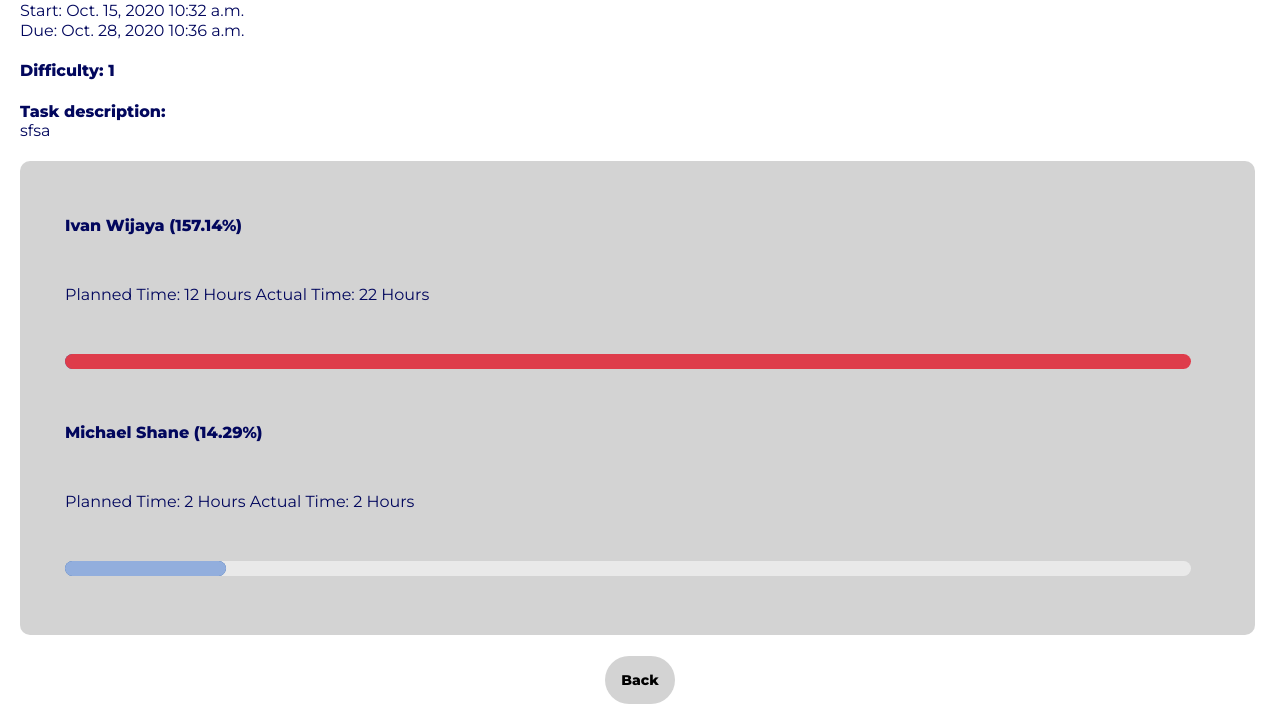
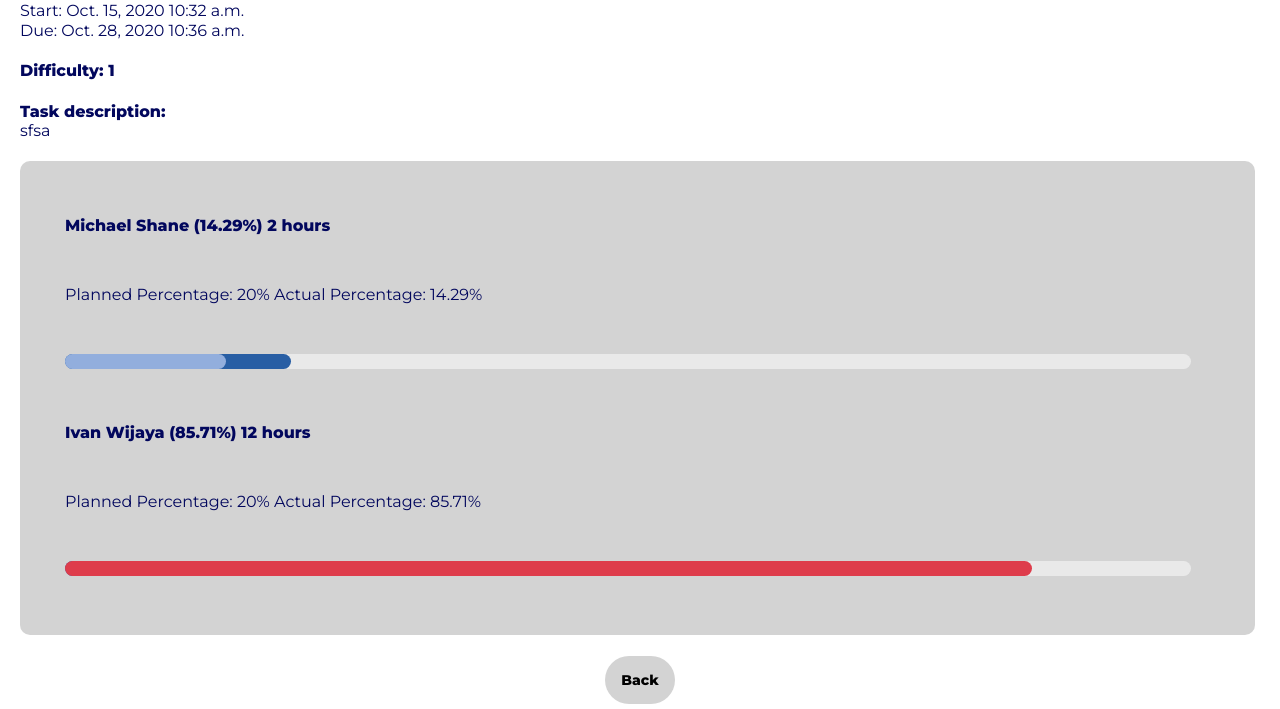
Before and after one commit to angelinetanvy/Teratracker-Web-App, a Django app: page /dashboard/task-info/9/ in a window 1280 px wide. Shown: the part 265-974 px from the top of the page. Run offline with Django 3.2, Linux system fonts and the light colour scheme; a user stored in the database is signed in; data comes from the database, SQL or seed files in the repository; some libraries are stand-ins or nearby versions.

Commit message:
Update Task Database for plan_time variable, Add input for planning in task, Process the status if actual is less or greater than plan, Display the plan

```diff
--- a/codes/projects/models.py
+++ b/codes/projects/models.py
@@ -50,7 +50,7 @@ class Task(models.Model):
 class TaskStudents(models.Model):
     student = models.ForeignKey(User, default=None, on_delete=models.CASCADE)
     task = models.ForeignKey(Task, default=None, on_delete=models.CASCADE)
-    plan_time = models.PositiveIntegerField(default=0)
+    plan_percent = models.PositiveIntegerField(default=0)
     time = models.PositiveIntegerField(default=0)
 
     class Meta:
--- a/codes/projects/templates/TaskInfo.html
+++ b/codes/projects/templates/TaskInfo.html
@@ -30,17 +30,17 @@
 
 
         <div id="contribution">
-        {% for mem, prop, planned_prop, plan, time in Data %}
+        {% for mem, prop, planned_prop, plan, time, time_percent in Data %}
             <ul>
-                <li id="mem"> {{ mem }} </li>
-                <h7> Planned Time: {{ plan }} Hours</h7>
-                <h7> Actual Time: {{ time }} Hours</h7>
+                <li id="mem"> {{ mem }} {{ time }} hours</li>
+                <h7> Planned Percentage: {{ plan }}% </h7>
+                <h7> Actual Percentage: {{ time_percent }}% </h7>
                 <li id="percentBar">
-                    <div class="plannedBar" style="width: calc(100% * {{planned_prop}} / 105);"></div>
-                    {% if time > plan %}
+                    <div class="plannedBar" style="width: calc(100% * {{ planned_prop }} / 105);"></div>
+                    {% if time_percent > plan %}
                         <div class="movingBar" style="width: calc(100% * {{prop}} / 105); max-width: 95%; background-color: rgba(222, 60, 75, 1);"></div>|
                     {% endif %}
-                    {% if time <= plan %}
+                    {% if time_percent <= plan %}
                         <div class="movingBar" style="width: calc(100% * {{prop}} / 105);"></div>|
                     {% endif %}
                 </li>
--- a/codes/projects/views.py
+++ b/codes/projects/views.py
@@ -190,6 +190,7 @@ def task_info(response, task):
     planned_prop = []
     prop = []
     plan = []
+    time_percent = []
     time = []
     task = Task.objects.filter(pk=task)[0]
     project = task.sourceproject
@@ -204,24 +205,22 @@ def task_info(response, task):
     tasks = TaskStudents.objects.filter(task_id=task.id)
     task_time = []
     total_tasktime = 0
-    planned_time = []  # planned time for each student
-    total_planned_time = 0  # total planned time for the task
+    planned_percent = []  # planned percent for each student
 
     for t in tasks:
         if t.task.sourceproject == project:
-            planned_time.append(t.plan_time)
+            planned_percent.append(t.plan_percent)
             task_time.append(t.time)
 
     for i in range(len(task_time)):
-        total_planned_time += int(str(planned_time[i]))
         total_tasktime += int(str(task_time[i]))
 
     for i in range(len(task_members)):
-        if total_planned_time > 0:
-            memberProportion = round(int(str(task_time[i])) / total_planned_time * 100, 2)
-            memberPlannedProportion = round(int(str(planned_time[i])) / total_planned_time * 100, 2)
+        if total_tasktime > 0:
+            memberProportion = round(int(str(task_time[i])) / total_tasktime * 100, 2)
+            memberPlannedProportion = round(planned_percent[i], 2)
         else:
-            memberPlannedProportion = 0
+            memberPlannedProportion = round(planned_percent[i], 2)
             memberProportion = 0
 
         prop.append(memberProportion)
@@ -229,10 +228,11 @@ def task_info(response, task):
         members.append(
             str(User.objects.get(id=task_members[i][0]).get_full_name()) +
             " (" + str(memberProportion) + "%)")
-        plan.append(TaskStudents.objects.get(student_id=task_members[i]).plan_time)
-        time.append(TaskStudents.objects.get(student_id=task_members[i]).time)
+        plan.append(TaskStudents.objects.get(student_id=task_members[i], task=task).plan_percent)
+        time.append(TaskStudents.objects.get(student_id=task_members[i], task=task).time)
+        time_percent.append(round(TaskStudents.objects.get(student_id=task_members[i], task=task).time/total_tasktime * 100, 2))
 
-    data = zip(members, prop, planned_prop, plan, time)
+    data = zip(members, prop, planned_prop, plan, time, time_percent)
     arg = {
         "FullName": response.user.get_full_name,
         "Task": task,
@@ -291,7 +291,7 @@ def add_contribution(response):
         student = User.objects.get(pk=student_id)
         if student in students:
             time = TaskStudents.objects.filter(task=task).get(student=student_id).time + int(form['time'].value())
-            TaskStudents.objects.filter(student=student_id).update(time=time)
+            TaskStudents.objects.filter(student=student_id, task=task).update(time=time)
         return redirect("/dashboard/add-contribution")
     else:
         form = forms.AddContribution()
```
Also changed, not shown: codes/projects/forms.py (+7 -1 lines), codes/db.sqlite3, codes/projects/migrations/0026_auto_20201023_1345.py (added).
